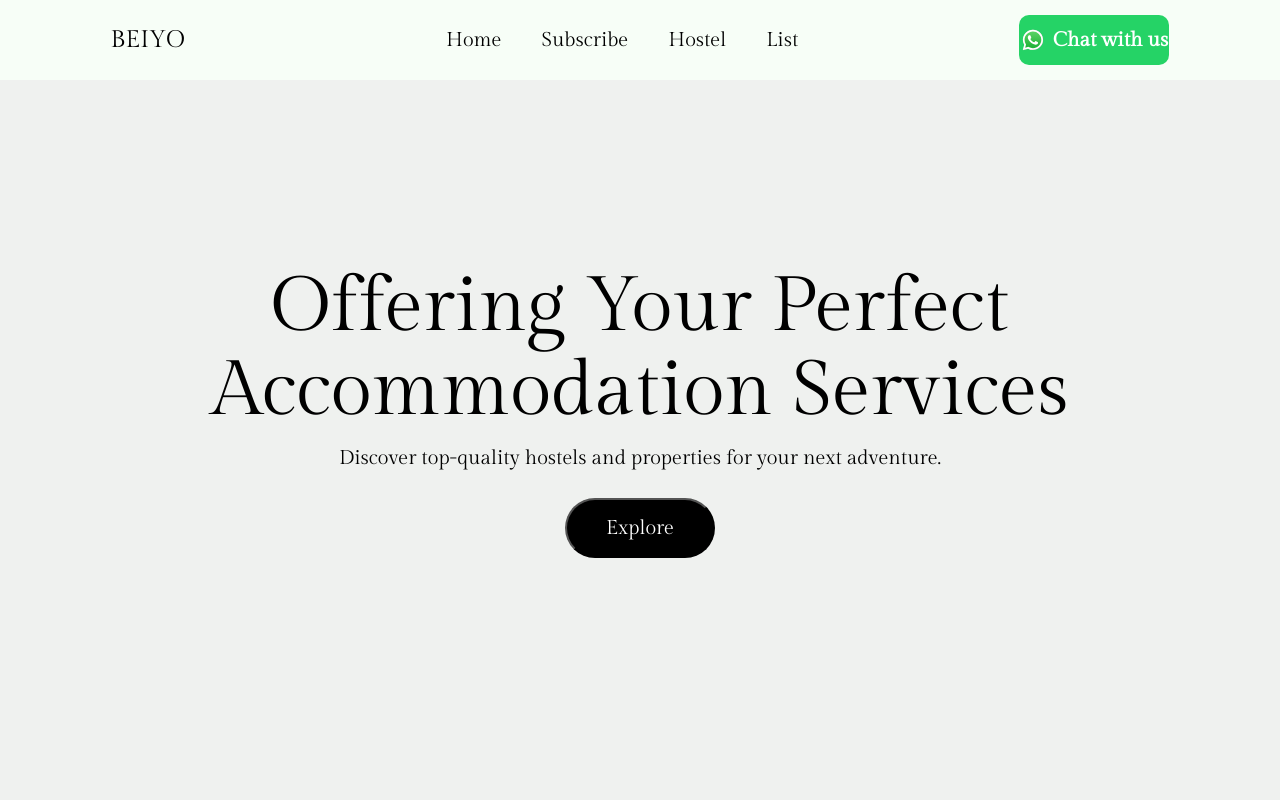
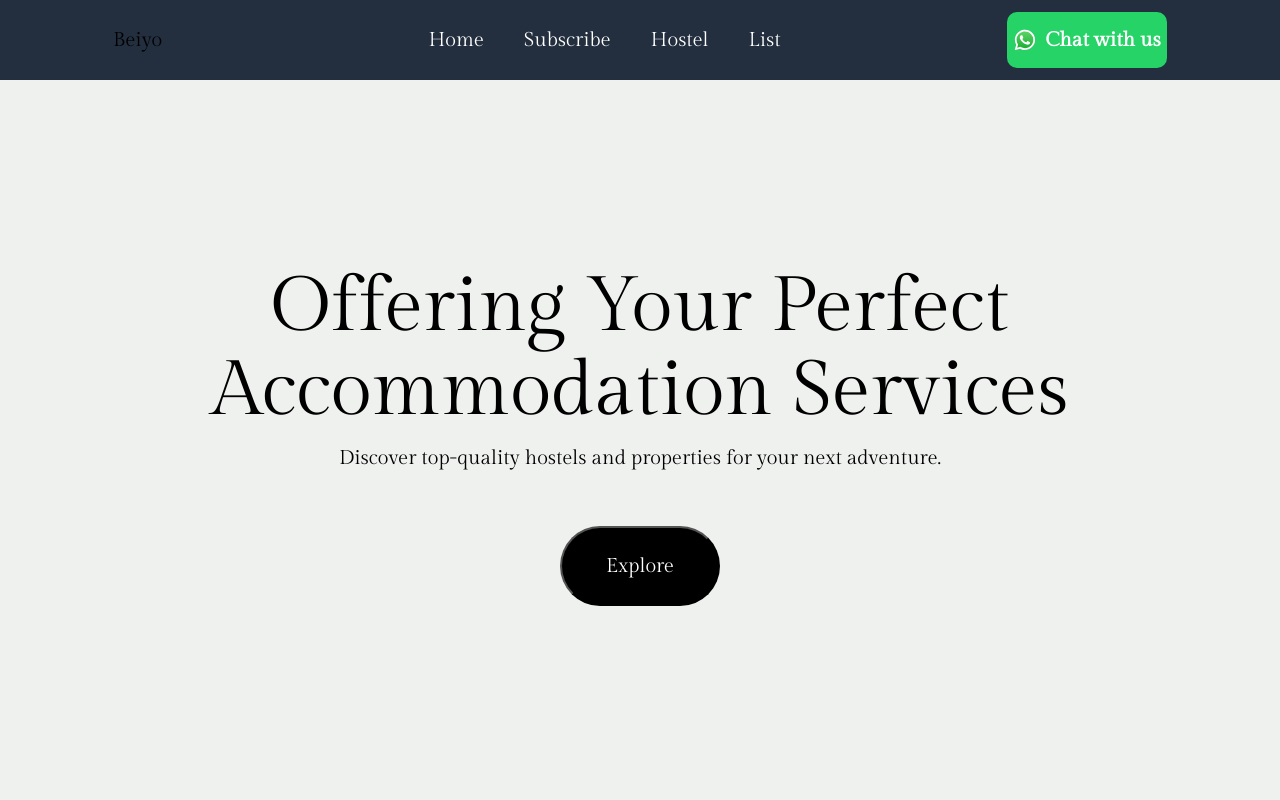
Before and after one commit to Tan1shqC/Beiyo-Fork, a React (Create React App) app: page / in a window 1280 px wide. Shown: the top 800 px of the page. Built offline with nearby package versions, Linux system fonts and the light colour scheme.

Commit message:
Add files via upload

```diff
--- a/src/App.css
+++ b/src/App.css
@@ -25,15 +25,15 @@ body{
   width: 100%;
   top: 0;
   z-index: 1000;
-  background-color: #f7fef7;
+  /* background-color: #f7fef7; */
+  background-color: #232F3F;
 
-  filter: brightness(100px);
 
 }
-.logo{
-  color: black;
-  font-size: x-large ;
-  text-transform: uppercase;
+.logo img{
+  height: 25vh;
+  width: 25vh;
+  margin-top: 1vh;
 }
 .navbar-content{
   display: flex;
@@ -41,19 +41,21 @@ body{
   list-style: none;
 }
 .nav-item{
-  position: relative;
-  transition: 0.1s ease-in-out;
+
   font-size: 2.5vh;
 }
 
 .nav-item a{
-  color: black;
+  transition: 2s ease-in-out;
+  /* color: black; */
+  color: white;
   text-decoration: none;
   word-spacing: 2%;
 }
 .nav-item a:hover{
  text-decoration: underline;
 }
+
 .whatsapp{
   background-color: #25d366;
   color: #ffffff;
@@ -62,8 +64,8 @@ body{
   font-size: 3vh;
   font-weight: bold;
   outline: none;
-  width: 150px;
-  height: 50px;
+  width: 20vh;
+  height: 7vh;
   text-align: center;
   display: flex;
   align-items: center;
@@ -112,14 +114,14 @@ margin: 0px;
   line-height: 0vh;
 }
 .explore{
-  height: 60px;
-  width: 150px;
+  height: 10vh;
+  width: 20vh;
   border-radius: 100px;
   outline: none;
   background-color: black;
   color: white;
   font-size: 2.5vh;
-  margin-top: 20px;
+  margin-top: 6vh;
   font-family: 'Gilda Display', serif;
   transition: 0.6s ease-in-out;
 }
@@ -153,7 +155,7 @@ margin: 0px;
 .contentdiv h1{
   font-size: 7vh;
   font-weight: lighter;
-  line-height: 0.5px;
+  line-height: 0.5vh;
   text-align: left;
 }
 .imgdiv{
@@ -214,7 +216,7 @@ margin: 0px;
   color: black;
   background-color: rgb(255, 255, 255);
   height: 15vh;
-  width: 400px;
+  width: 50vh;
   border-radius: 100px;
   font-size: 6vh;
   cursor: pointer;
@@ -259,6 +261,11 @@ padding: 0px;
   margin-left: 20vh;
 }
 @media (max-width: 412px){
+  .logo img{
+    height: 40vw;
+    width: 15vh;
+    margin-top: 3vw;
+  }
   .main{
     height: 55vh;
     width: 100vw;
@@ -300,8 +307,8 @@ padding: 0px;
   width: 100%;
  }
  .feature-content3 button{
-  width: 300px;
-  height: 30vw;
+  width: 40vh;
+  height: 31vw;
  }
  .footercontent img{
   width: 30%;
@@ -325,9 +332,15 @@ padding: 0px;
   display: block;
   height: 4vh;
   width: 4vh;
+
  }
  .navicon img{
   height: 4vh;
   width: 4vh;
+  filter: brightness(100);
+ }
+ .paradiv{
+  padding-left: 0;
+  padding-right: 0;
  }
 }
```
